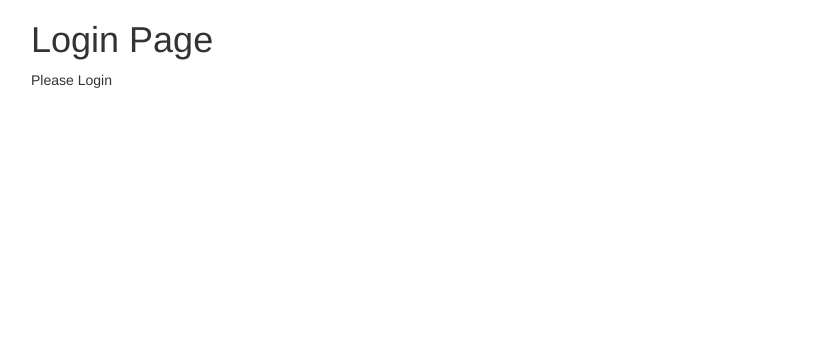
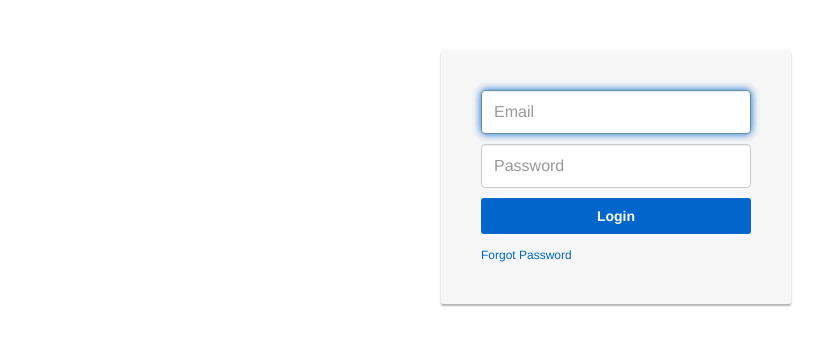
Before and after one commit to jenkio/nwjs-example, a website: page index.html at #/login in a window 1280 px wide. Shown: the whole page, without its empty margins (39-862 px from the left). Drawn offline with nearby package versions, Linux system fonts and the light colour scheme.

Commit message:
login form

```diff
--- a/app/controllers/controllers.js
+++ b/app/controllers/controllers.js
@@ -3,5 +3,5 @@ exampleApp.controller("mainController", function ($scope) {
 });
 
 exampleApp.controller("loginController", function ($scope) {
-	$scope.message = "Please Login";
+
 });
--- a/index.html
+++ b/index.html
@@ -5,6 +5,7 @@
 		<!-- CSS -->
 		<link rel="stylesheet" type="text/css" href="styles/css/bootstrap.css">
 		<link rel="stylesheet" type="text/css" href="styles/css/font-awesome.css">
+		<link rel="stylesheet" type="text/css" href="styles/css/main.css">
 
 		<!-- JS -->
 		<script type="text/javascript" src="app/js/angular.js"></script>
@@ -21,8 +22,6 @@
 	</head>
 
 	<body>
-	<div id="main">
 		<div class="container" ng-view></div>
-	</div>
 	</body>
 </html>
--- /dev/null
+++ b/styles/css/main.css
@@ -0,0 +1,91 @@
+html, body {
+  height: 100%;
+}
+
+.card-container.card {
+  max-width: 350px;
+  padding: 40px 40px;
+}
+
+.btn {
+  font-weight: 700;
+  height: 36px;
+  -moz-user-select: none;
+  -webkit-user-select: none;
+  user-select: none;
+  cursor: default;
+}
+
+.card {
+  background-color: #F7F7F7;
+  padding: 20px 25px 30px;
+  margin: 0 auto 25px;
+  margin-top: 50px;
+  -moz-border-radius: 2px;
+  -webkit-border-radius: 2px;
+  border-radius: 2px;
+  -moz-box-shadow: 0px 2px 2px rgba(0, 0, 0, 0.3);
+  -webkit-box-shadow: 0px 2px 2px rgba(0, 0, 0, 0.3);
+  box-shadow: 0px 2px 2px rgba(0, 0, 0, 0.3);
+}
+
+.form-login #email,
+.form-login #password {
+  direction: ltr;
+  height: 44px;
+  font-size: 16px;
+}
+
+.form-login input[type=email],
+.form-login input[type=password],
+.form-login input[type=text],
+.form-login button {
+  width: 100%;
+  display: block;
+  margin-bottom: 10px;
+  z-index: 1;
+  position: relative;
+  -moz-box-sizing: border-box;
+  -webkit-box-sizing: border-box;
+  box-sizing: border-box;
+}
+
+.form-login .form-control:focus {
+  border-color: rgb(104, 145, 162);
+  outline: 0;
+  -webkit-box-shadow: inset 0 1px 1px rgba(0,0,0,.075),0 0 8px #0066CC;;
+  box-shadow: inset 0 1px 1px rgba(0,0,0,.075),0 0 8px #0066CC;;
+}
+
+.btn.btn-login {
+  background-color: #0066CC;
+  padding: 0px;
+  font-weight: 700;
+  font-size: 14px;
+  height: 36px;
+  -moz-border-radius: 3px;
+  -webkit-border-radius: 3px;
+  border-radius: 3px;
+  border: none;
+  -o-transition: all 0.218s;
+  -moz-transition: all 0.218s;
+  -webkit-transition: all 0.218s;
+  transition: all 0.218s;
+}
+
+.btn.btn-login:hover,
+.btn.btn-login:active,
+.btn.btn-login:focus {
+  background-color: #4D94DB;
+}
+
+.forgot-password {
+  font-size: 12px;
+  color: #0066CC;
+}
+
+.forgot-password:hover,
+.forgot-password:active,
+.forgot-password:focus{
+  color: #4D94DB;
+}
--- a/views/login.html
+++ b/views/login.html
@@ -1,2 +1,13 @@
-<h1>Login Page</h1>
-<p>{{ message }}</p>
+
+<div class="container">
+	<div class="card card-container">
+		<form class="form-login">
+			<input type="email" id="email" class="form-control" placeholder="Email" required autofocus>
+			<input type="password" id="password" class="form-control" placeholder="Password" required>
+			<button class="btn btn-lg btn-primary btn-block btn-login" type="submit">Login</button>
+		</form>
+		<a href="#" class="forgot-password">
+			Forgot Password
+		</a>
+	</div>
+</div>
```
Lines whose indentation alone changed are shown as unchanged.
